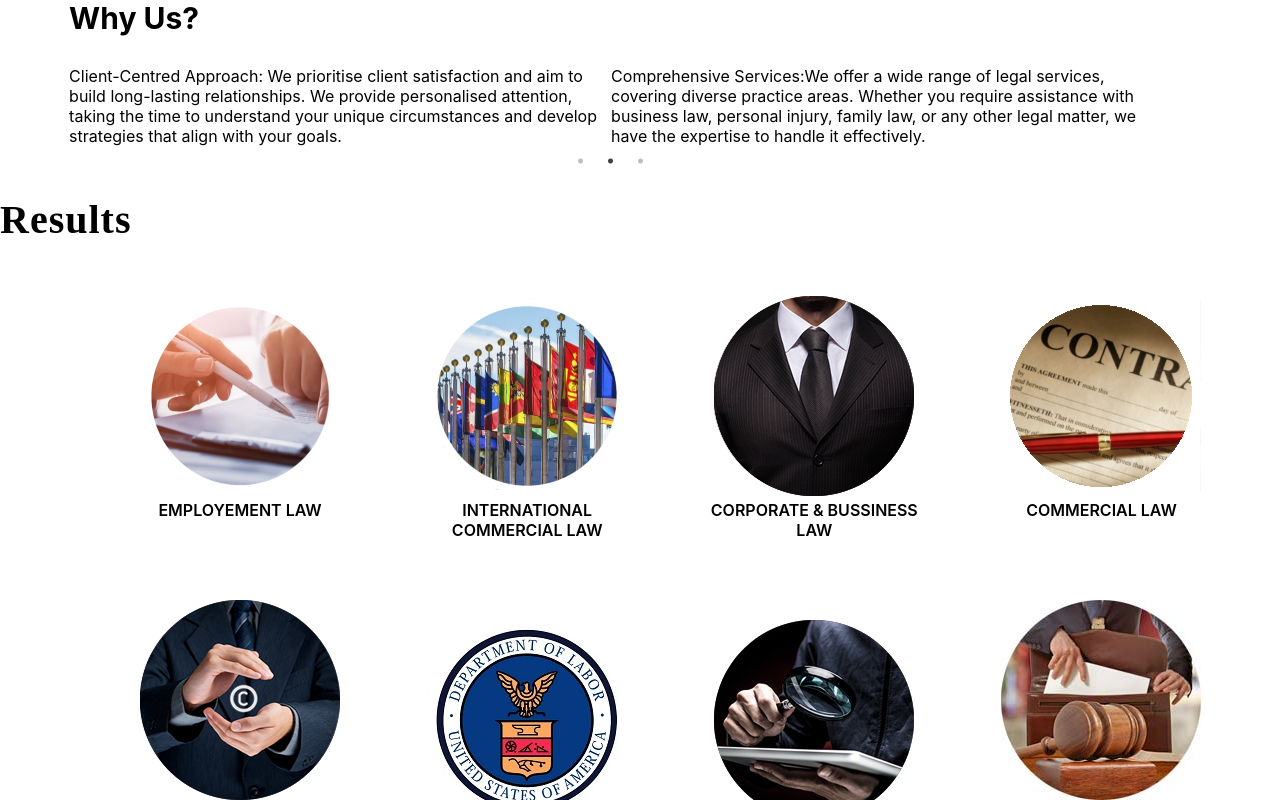
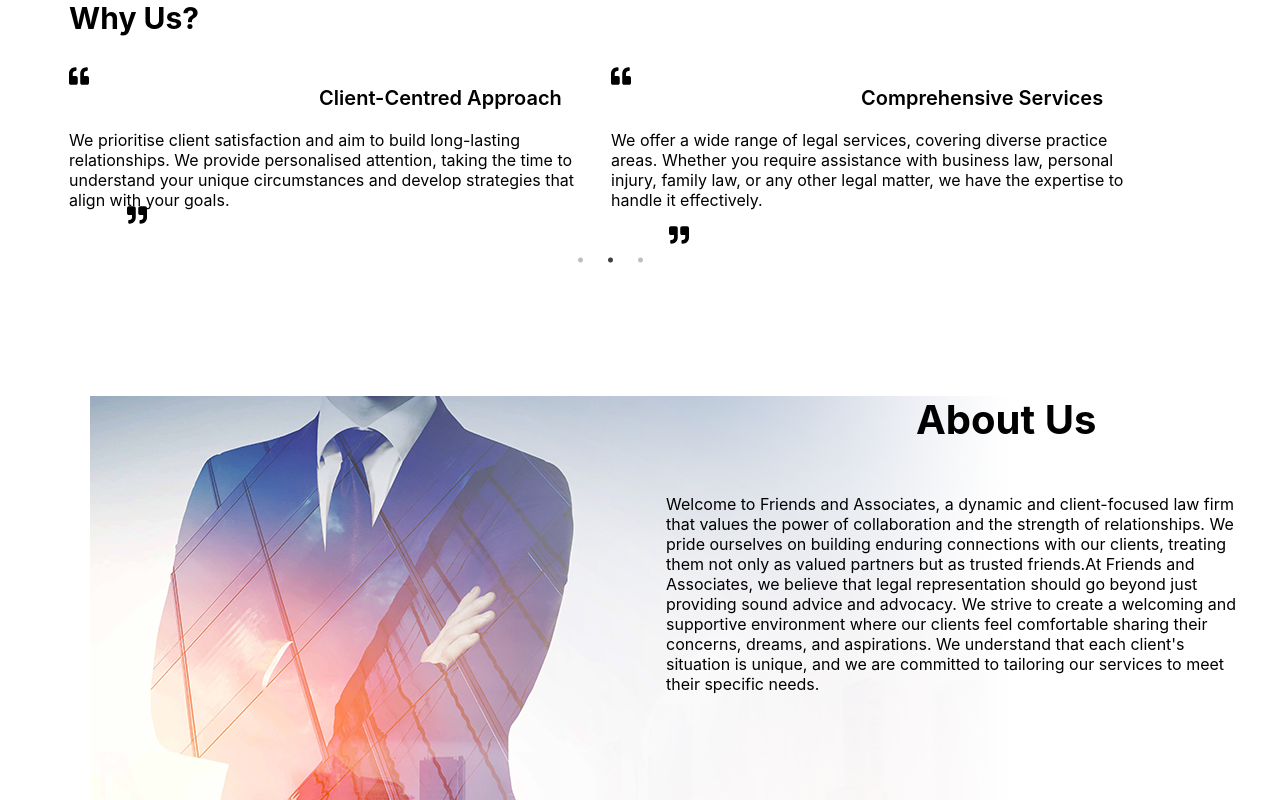
Before and after one commit to vinaysharma888/lawfirm, a React (Create React App) app: page /home in a window 1280 px wide. Shown: the part 620-1420 px from the top of the page. Built offline with nearby package versions, Linux system fonts and the light colour scheme.

Commit message:
made changes in highlight

```diff
--- a/src/components/userinterface/screens/Home.js
+++ b/src/components/userinterface/screens/Home.js
@@ -2,7 +2,8 @@ import Header from "../usercomponents/Header";
 import MainSlider from "../usercomponents/MainSlider";
 import Footer from "../usercomponents/Footer";
 import Result from "../usercomponents/Result";
-import Highlight from "../usercomponents/Highlight";
+import Highlight1 from "../usercomponents/Highlight1";
+import Highlight2 from "../usercomponents/Highlight2";
 import { useStyles } from "./HomeCss";
 
 export default function Home(){
@@ -19,8 +20,11 @@ export default function Home(){
                 <MainSlider />
 
                 <div style={{ width: '90%',alignItems:"center" }}>
-                    <Highlight />
+                    <Highlight1 />
                 </div>
+                <div style={{ width: '90%',alignItems:"center",marginLeft:90 }}>
+                    <Highlight2 />
+                    </div>
             </div>
 
             <div style={{ marginBottom:100}}>
@@ -30,6 +34,7 @@ export default function Home(){
             <Footer />
             </div>
         </div>
+
     </div>
     )
 }
--- a/src/components/userinterface/usercomponents/Boxsx.js
+++ /dev/null
@@ -1,11 +0,0 @@
-import { makeStyles } from "@mui/styles";
-
-export const useStyles=makeStyles({
-
-    box:{
-
-        width:'40%',
-        background:'grey',
-        // borderRadius:20
-       },
-})
--- a/src/components/userinterface/usercomponents/Header.js
+++ b/src/components/userinterface/usercomponents/Header.js
@@ -53,7 +53,7 @@ return(<div >
       <div style={{ display: 'flex', flexDirection: 'row', marginLeft: 40, justifyContent: 'start', width: '100%' }}>
             <img src='assets/logo.jpg' style={{ width:100, height: 70, cursor: 'pointer' }} />
             <Typography style={{marginLeft:20,marginTop:15,fontSize:30,color:'#192a56'}}>
-              BEACON LAW FIRM
+              OSCODE LAW FIRM
             </Typography>
 
             <div style={{ display: 'flex', justifyContent:'end', width: 550, marginLeft: 400, marginRight: 10 }}>
--- a/src/components/userinterface/usercomponents/Highlight.js
+++ /dev/null
@@ -1,59 +0,0 @@
-import React from "react";
-import Slider from "react-slick";
-import "slick-carousel/slick/slick.css";
-import "slick-carousel/slick/slick-theme.css";
-import { useStyles } from "./Boxsx";
-import { Grid,Box } from "@mui/material";
-
-export default function Highlight(){
-
-    var classes = useStyles()
-
-
-
-   var settings={
-        dots: true,
-        infinite: true,
-        speed : 500,
-        slidesToShow:2,
-        slidesToScroll:2,
-        autoplay:true,
-        autoplaySpeed:3000,
-        arrows: false,
-    };
-
-        return(<div  style={{marginBottom:50,alignItems:'center',flexWrap:'wrap',marginLeft:"6%"}}>
-            <div style={{display:'flex',marginTop:30,fontSize:30,fontWeight:700,marginBottom:30}}> Why Us?</div>
-        <Slider {...settings}>
-           <div >
-            <img style={{width:'20px'}} src="./assets/quote1.svg" />
-          <div>
-            Expertise:We boast a team of highly skilled Advocates with extensive experience in their respective areas of law.
-                Their expertise ensures you receive top-notch legal guidance tailored to your specific needs
-          </div>
-          </div>
-
-
-          <div>
-            Track Record of Success: We have a proven track record of achieving favourable outcomes for our clients.
-                 Our history of successful cases demonstrates their ability to navigate complex legal issues effectively.
-          </div>
-
-
-          <div>
-            Client-Centred Approach: We prioritise client satisfaction and aim to build long-lasting relationships.
-                 We provide personalised attention, taking the time to understand your unique circumstances and develop strategies that align with your goals.
-          </div>
-          <div>
-            Comprehensive Services:We offer a wide range of legal services, covering diverse practice areas.
-                 Whether you require assistance with business law, personal injury, family law, or any other legal matter, we have the expertise to handle it effectively.
-          </div>
-          <div>
-            Strong Reputation: We enjoy a strong reputation within the legal community and among past clients. We are known for our professionalism, integrity, and commitment for achieving the best possible results for their clients.
-          </div>
-
-
-        </Slider>
-
-        </div>)
-    }
--- /dev/null
+++ b/src/components/userinterface/usercomponents/Highlight1.js
@@ -0,0 +1,96 @@
+import React from "react";
+import Slider from "react-slick";
+import "slick-carousel/slick/slick.css";
+import "slick-carousel/slick/slick-theme.css";
+import { useStyles } from "../screens/HomeCss";
+import { Grid,Box } from "@mui/material";
+
+export default function Highlight1(){
+
+    var classes = useStyles()
+
+
+
+   var settings={
+        dots: true,
+        infinite: true,
+        speed : 500,
+        slidesToShow:2,
+        slidesToScroll:2,
+        autoplay:true,
+        autoplaySpeed:3000,
+        arrows: false,
+    };
+
+        return(<div  style={{marginBottom:50,alignItems:'center',flexWrap:'wrap',marginLeft:"6%"}}>
+            <div style={{display:'flex',marginTop:30,fontSize:30,fontWeight:700,marginBottom:30}}> Why Us?</div>
+        <Slider {...settings}>
+           <div >
+            <img style={{width:'20px'}} src="./assets/quote1.svg" />
+            <div style={{marginLeft:250,fontSize:20,fontWeight:600,marginBottom:20}}>
+            Expertise
+            </div>
+          <div>
+            We boast a team of highly skilled Advocates with extensive experience in their respective areas of law.
+                Their expertise ensures you receive top-notch legal guidance tailored to your specific needs
+          </div>
+          <img style={{width:'20px',marginLeft:600,marginTop:15}} src="./assets/quote2.svg" />
+          </div>
+
+
+          <div>
+          <img style={{width:'20px'}} src="./assets/quote1.svg" />
+          <div style={{marginLeft:250,fontSize:20,fontWeight:600,marginBottom:20}}>
+          Track Record of Success
+            </div>
+            <div>
+             We have a proven track record of achieving favourable outcomes for our clients.
+                 Our history of successful cases demonstrates their ability to navigate complex legal issues effectively.
+          </div>
+          <img style={{width:'20px',marginLeft:600,marginTop:15}} src="./assets/quote2.svg" />
+          </div>
+
+
+          <div>
+          <img style={{width:'20px'}} src="./assets/quote1.svg" />
+          <div style={{marginLeft:250,fontSize:20,fontWeight:600,marginBottom:20}}>
+          Client-Centred Approach
+          </div>
+          <div>
+             We prioritise client satisfaction and aim to build long-lasting relationships.
+                 We provide personalised attention, taking the time to understand your unique circumstances and develop strategies that align with your goals.
+          </div>
+          <img style={{width:'20px',marginLeft:600,marginTop:15}} src="./assets/quote2.svg" />
+          </div>
+
+
+          <div>
+          <img style={{width:'20px'}} src="./assets/quote1.svg" />
+         <div style={{marginLeft:250,fontSize:20,fontWeight:600,marginBottom:20}}>
+         Comprehensive Services
+         </div>
+          <div>
+            We offer a wide range of legal services, covering diverse practice areas.
+                 Whether you require assistance with business law, personal injury, family law, or any other legal matter, we have the expertise to handle it effectively.
+          </div>
+          <img style={{width:'20px',marginLeft:600,marginTop:15}} src="./assets/quote2.svg" />
+          </div>
+
+
+
+          <div>
+          <img style={{width:'20px'}} src="./assets/quote1.svg" />
+          <div style={{marginLeft:250,fontSize:20,fontWeight:600,marginBottom:20}}>
+          Strong Reputation
+          </div>
+          <div>
+             We enjoy a strong reputation within the legal community and among past clients. We are known for our professionalism, integrity, and commitment for achieving the best possible results for their clients.
+          </div>
+          <img style={{width:'20px',marginLeft:600,marginTop:15}} src="./assets/quote2.svg" />
+          </div>
+
+
+        </Slider>
+
+        </div>)
+    }
--- /dev/null
+++ b/src/components/userinterface/usercomponents/Highlight2.js
@@ -0,0 +1,33 @@
+import React from "react";
+import { Grid } from "@mui/material";
+import { useStyles } from "../screens/HomeCss";
+
+export default function Highlight2(){
+
+    var classes = useStyles()
+    return(<div className={classes.mainContainer}>
+        <div className={classes.box}>
+         <Grid container spacing={2}>
+                <Grid item xs={12} className={classes.rowStyle}>
+
+
+                    <Grid item xs={4}>
+                     <img style={{marginTop:100,marginBottom:50}}src="./assets/about.png" />
+                    </Grid>
+                    <Grid item xs={6} >
+                    <div style={{fontSize:40,fontWeight:700,marginTop:100,marginBottom:50,marginLeft:250}}>
+                        About Us
+                      </div>
+                      <div>
+                      Welcome to Friends and Associates, a dynamic and client-focused law firm that values the power of collaboration and the strength of relationships. We pride ourselves on building enduring connections with our clients, treating them not only as valued partners but as trusted friends.At Friends and Associates, we believe that legal representation should go beyond just providing sound advice and advocacy. We strive to create a welcoming and supportive environment where our clients feel comfortable sharing their concerns, dreams, and aspirations.
+                       We understand that each client's situation is unique, and we are committed to tailoring our services to meet their specific needs.
+                      </div>
+                    </Grid>
+
+                    </Grid>
+                    </Grid>
+    </div>
+    </div>
+    )
+
+}
```
Also changed, not shown: public/assets/about.png (added).
